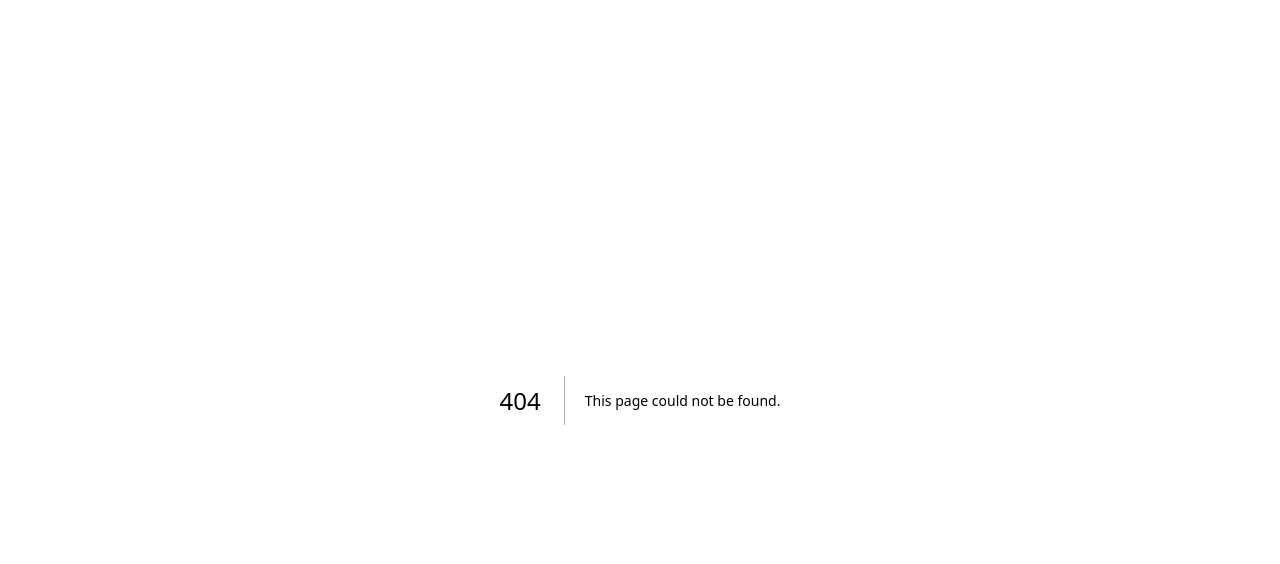
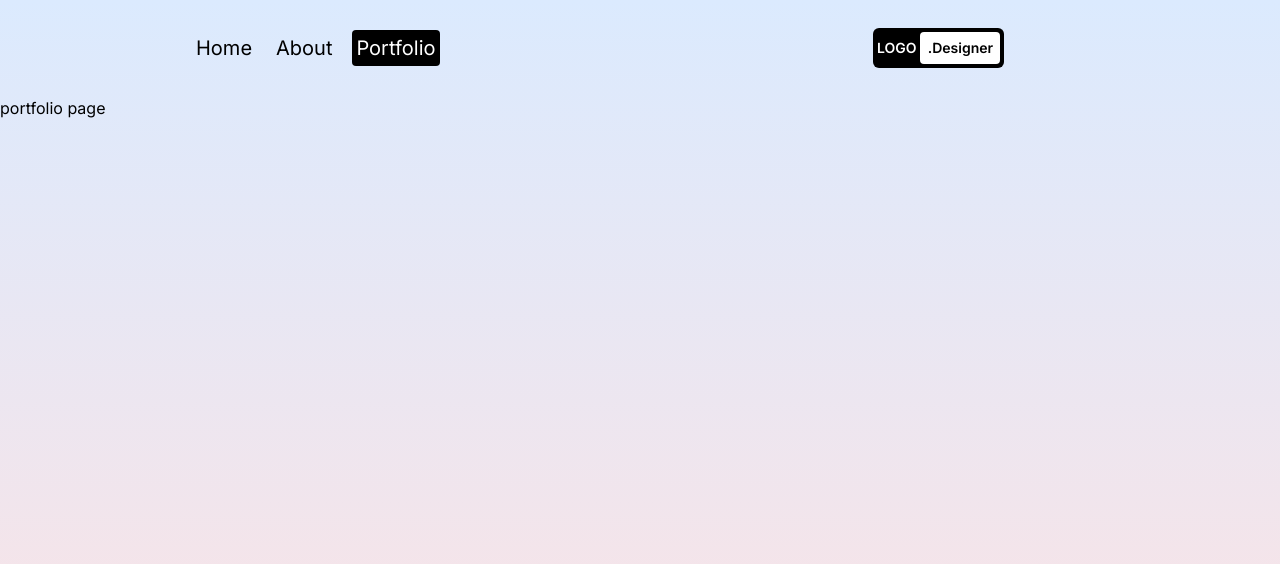
Before and after one commit to AhmedThaer1/portfolio_for_a_friend, a Next.js app: page /portfolio in a window 1280 px wide. Before the commit this address had no page. Shown: the top 564 px of the page. Built offline with nearby package versions, Linux system fonts and the light colour scheme.

Commit message:
creating the navbar and adjesting the layout

```diff
--- /dev/null
+++ b/app/_links/NavLinks.ts
@@ -0,0 +1,14 @@
+export const NavLinks = [
+  {
+    url: "/",
+    title: "Home",
+  },
+  {
+    url: "/about",
+    title: "About",
+  },
+  {
+    url: "/portfolio",
+    title: "Portfolio",
+  },
+];
--- /dev/null
+++ b/app/about/page.tsx
@@ -0,0 +1,3 @@
+export default function AboutPage() {
+  return <div>about</div>;
+}
--- /dev/null
+++ b/app/components/navbar.tsx
@@ -0,0 +1,71 @@
+"use client";
+
+import Link from "next/link";
+import { NavLinks } from "../_links/NavLinks";
+import { useState } from "react";
+import { usePathname } from "next/navigation";
+
+interface MenuButtonProps {
+  setIsOpen: (value: boolean | ((prev: boolean) => boolean)) => void;
+}
+
+export default function Navbar() {
+  const [isOpen, setIsOpen] = useState(false);
+  const path = usePathname();
+
+  return (
+    <div className="h-full flex items-center justify-between px-4 sm:px-8 md:px-12 lg:px-20 xl:px-48 text-xl">
+      <div className="hidden md:flex gap-4 text-black w-1/3">
+        {NavLinks.map((link) => (
+          <Link
+            href={link.url}
+            key={link.url}
+            className={`rounded p-1 ${
+              path === link.url && "bg-black text-white"
+            }`}
+          >
+            {link.title}
+          </Link>
+        ))}
+      </div>
+
+      <div className="md:flex xl:w-1/3 xl:justify-center">
+        <Link
+          href={"/"}
+          className="text-sm bg-black rounded-md p-1 font-semibold flex items-center justify-center"
+        >
+          <span className="text-white mr-1">LOGO</span>
+          <span className="w-20 h-8 rounded bg-white text-black flex items-center justify-center">
+            .Designer
+          </span>
+        </Link>
+      </div>
+
+      <div className="md:hidden">
+        <MenuButton setIsOpen={setIsOpen} />
+        {isOpen && (
+          <div className="absolute top-0 left-0 w-screen h-screen bg-black text-white flex flex-col items-center justify-center gap-8 text-4xl">
+            {NavLinks.map((link) => (
+              <Link href={link.url} key={link.url}>
+                {link.title}
+              </Link>
+            ))}
+          </div>
+        )}
+      </div>
+    </div>
+  );
+}
+
+function MenuButton({ setIsOpen }: MenuButtonProps) {
+  return (
+    <button
+      className="w-10 h-8 flex flex-col justify-between z-50 relative"
+      onClick={() => setIsOpen((prev) => !prev)}
+    >
+      <div className="w-10 h-1 bg-black rounded"></div>
+      <div className="w-10 h-1 bg-black rounded"></div>
+      <div className="w-10 h-1 bg-black rounded"></div>
+    </button>
+  );
+}
--- a/app/layout.tsx
+++ b/app/layout.tsx
@@ -1,11 +1,12 @@
 import type { Metadata } from "next";
 import { Inter } from "next/font/google";
 import "./globals.css";
+import Navbar from "./components/navbar";
 
 const inter = Inter({ subsets: ["latin"] });
 
 export const metadata: Metadata = {
-  title: "Create Next App",
+  title: "My Portofolio",
   description: "Generated by create next app",
 };
 
@@ -16,7 +17,14 @@ export default function RootLayout({
 }>) {
   return (
     <html lang="en">
-      <body className={inter.className}>{children}</body>
+      <body className={inter.className}>
+        <div className="w-screen h-screen bg-gradient-to-b from-blue-100 to-red-100">
+          <div className=" h-24">
+            <Navbar />
+          </div>
+          <div className="h-[calc(100vh - 6rem)]">{children}</div>
+        </div>
+      </body>
     </html>
   );
 }
--- a/app/page.tsx
+++ b/app/page.tsx
@@ -2,112 +2,6 @@ import Image from "next/image";
 
 export default function Home() {
   return (
-    <main className="flex min-h-screen flex-col items-center justify-between p-24">
-      <div className="z-10 w-full max-w-5xl items-center justify-between font-mono text-sm lg:flex">
-        <p className="fixed left-0 top-0 flex w-full justify-center border-b border-gray-300 bg-gradient-to-b from-zinc-200 pb-6 pt-8 backdrop-blur-2xl dark:border-neutral-800 dark:bg-zinc-800/30 dark:from-inherit lg:static lg:w-auto  lg:rounded-xl lg:border lg:bg-gray-200 lg:p-4 lg:dark:bg-zinc-800/30">
-          Get started by editing&nbsp;
-          <code className="font-mono font-bold">app/page.tsx</code>
-        </p>
-        <div className="fixed bottom-0 left-0 flex h-48 w-full items-end justify-center bg-gradient-to-t from-white via-white dark:from-black dark:via-black lg:static lg:size-auto lg:bg-none">
-          <a
-            className="pointer-events-none flex place-items-center gap-2 p-8 lg:pointer-events-auto lg:p-0"
-            href="https://vercel.com?utm_source=create-next-app&utm_medium=appdir-template&utm_campaign=create-next-app"
-            target="_blank"
-            rel="noopener noreferrer"
-          >
-            By{" "}
-            <Image
-              src="/vercel.svg"
-              alt="Vercel Logo"
-              className="dark:invert"
-              width={100}
-              height={24}
-              priority
-            />
-          </a>
-        </div>
-      </div>
-
-      <div className="relative z-[-1] flex place-items-center before:absolute before:h-[300px] before:w-full before:-translate-x-1/2 before:rounded-full before:bg-gradient-radial before:from-white before:to-transparent before:blur-2xl before:content-[''] after:absolute after:-z-20 after:h-[180px] after:w-full after:translate-x-1/3 after:bg-gradient-conic after:from-sky-200 after:via-blue-200 after:blur-2xl after:content-[''] before:dark:bg-gradient-to-br before:dark:from-transparent before:dark:to-blue-700 before:dark:opacity-10 after:dark:from-sky-900 after:dark:via-[#0141ff] after:dark:opacity-40 sm:before:w-[480px] sm:after:w-[240px] before:lg:h-[360px]">
-        <Image
-          className="relative dark:drop-shadow-[0_0_0.3rem_#ffffff70] dark:invert"
-          src="/next.svg"
-          alt="Next.js Logo"
-          width={180}
-          height={37}
-          priority
-        />
-      </div>
-
-      <div className="mb-32 grid text-center lg:mb-0 lg:w-full lg:max-w-5xl lg:grid-cols-4 lg:text-left">
-        <a
-          href="https://nextjs.org/docs?utm_source=create-next-app&utm_medium=appdir-template&utm_campaign=create-next-app"
-          className="group rounded-lg border border-transparent px-5 py-4 transition-colors hover:border-gray-300 hover:bg-gray-100 hover:dark:border-neutral-700 hover:dark:bg-neutral-800/30"
-          target="_blank"
-          rel="noopener noreferrer"
-        >
-          <h2 className="mb-3 text-2xl font-semibold">
-            Docs{" "}
-            <span className="inline-block transition-transform group-hover:translate-x-1 motion-reduce:transform-none">
-              -&gt;
-            </span>
-          </h2>
-          <p className="m-0 max-w-[30ch] text-sm opacity-50">
-            Find in-depth information about Next.js features and API.
-          </p>
-        </a>
-
-        <a
-          href="https://nextjs.org/learn?utm_source=create-next-app&utm_medium=appdir-template-tw&utm_campaign=create-next-app"
-          className="group rounded-lg border border-transparent px-5 py-4 transition-colors hover:border-gray-300 hover:bg-gray-100 hover:dark:border-neutral-700 hover:dark:bg-neutral-800/30"
-          target="_blank"
-          rel="noopener noreferrer"
-        >
-          <h2 className="mb-3 text-2xl font-semibold">
-            Learn{" "}
-            <span className="inline-block transition-transform group-hover:translate-x-1 motion-reduce:transform-none">
-              -&gt;
-            </span>
-          </h2>
-          <p className="m-0 max-w-[30ch] text-sm opacity-50">
-            Learn about Next.js in an interactive course with&nbsp;quizzes!
-          </p>
-        </a>
-
-        <a
-          href="https://vercel.com/templates?framework=next.js&utm_source=create-next-app&utm_medium=appdir-template&utm_campaign=create-next-app"
-          className="group rounded-lg border border-transparent px-5 py-4 transition-colors hover:border-gray-300 hover:bg-gray-100 hover:dark:border-neutral-700 hover:dark:bg-neutral-800/30"
-          target="_blank"
-          rel="noopener noreferrer"
-        >
-          <h2 className="mb-3 text-2xl font-semibold">
-            Templates{" "}
-            <span className="inline-block transition-transform group-hover:translate-x-1 motion-reduce:transform-none">
-              -&gt;
-            </span>
-          </h2>
-          <p className="m-0 max-w-[30ch] text-sm opacity-50">
-            Explore starter templates for Next.js.
-          </p>
-        </a>
-
-        <a
-          href="https://vercel.com/new?utm_source=create-next-app&utm_medium=appdir-template&utm_campaign=create-next-app"
-          className="group rounded-lg border border-transparent px-5 py-4 transition-colors hover:border-gray-300 hover:bg-gray-100 hover:dark:border-neutral-700 hover:dark:bg-neutral-800/30"
-          target="_blank"
-          rel="noopener noreferrer"
-        >
-          <h2 className="mb-3 text-2xl font-semibold">
-            Deploy{" "}
-            <span className="inline-block transition-transform group-hover:translate-x-1 motion-reduce:transform-none">
-              -&gt;
-            </span>
-          </h2>
-          <p className="m-0 max-w-[30ch] text-balance text-sm opacity-50">
-            Instantly deploy your Next.js site to a shareable URL with Vercel.
-          </p>
-        </a>
-      </div>
-    </main>
+    <main>hello world</main>
   );
 }
--- /dev/null
+++ b/app/portfolio/page.tsx
@@ -0,0 +1,3 @@
+export default function PortfolioPage() {
+  return <div>portfolio page</div>;
+}
```
Also changed, not shown: public/github.png (added).
